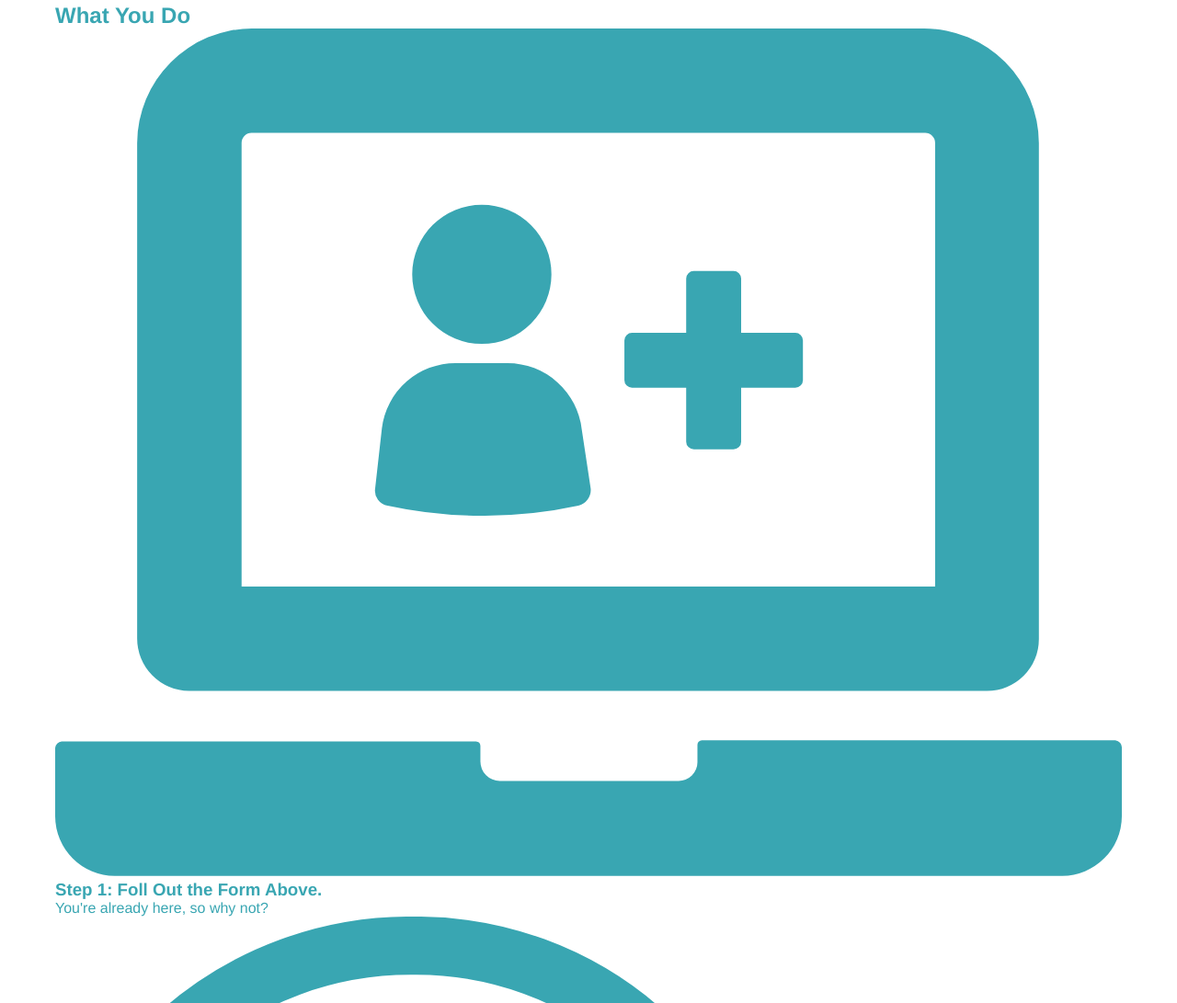
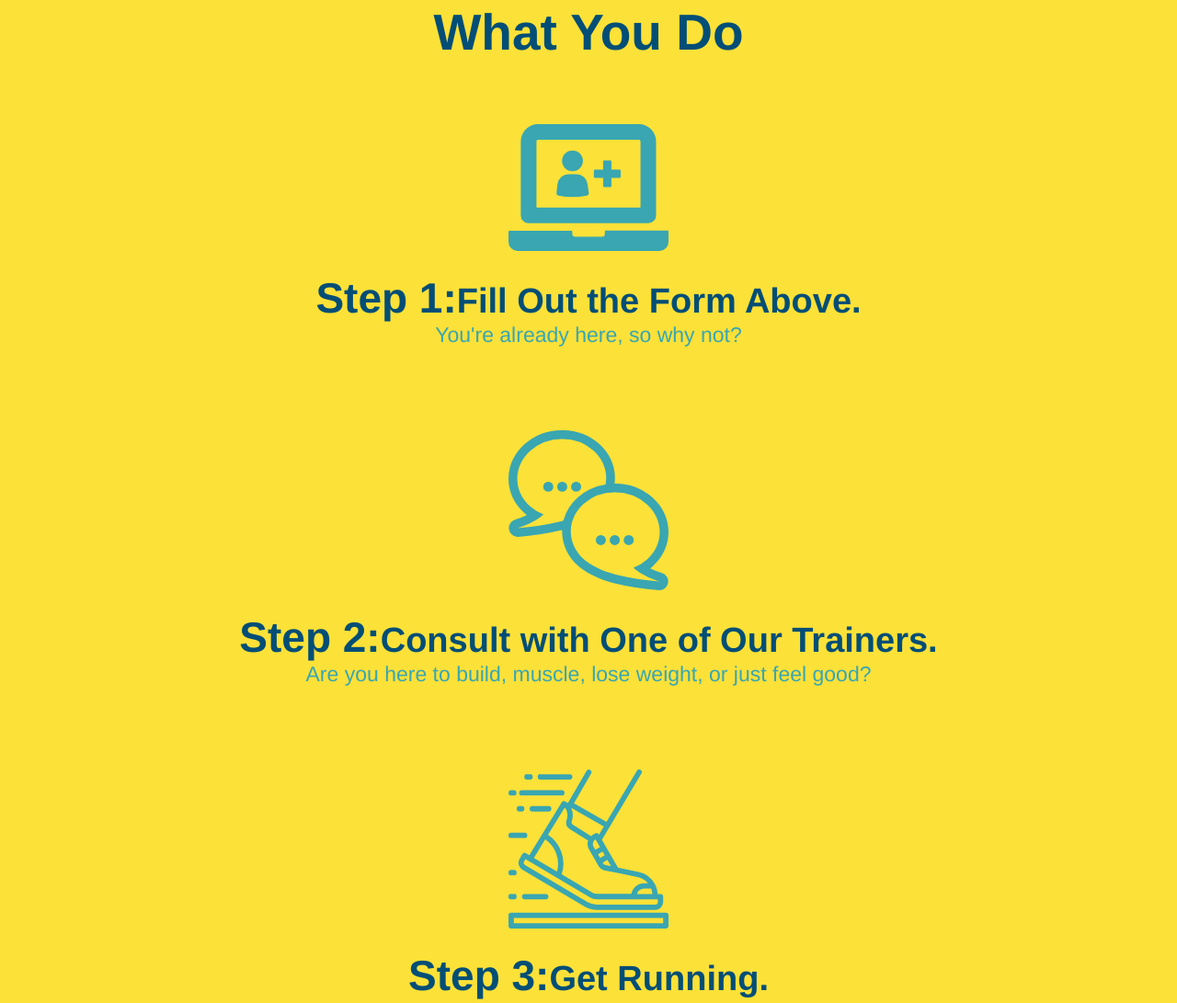
Before and after one commit to savongrasm42/run-buddy, a plain HTML site: page index.html in a window 1280 px wide. Shown: the part 1015-2106 px from the top of the page at 92% size. Drawn offline with Linux system fonts and the light colour scheme.

Commit message:
style what you do section

```diff
--- a/assets/css/style.css
+++ b/assets/css/style.css
@@ -136,15 +136,6 @@
     text-align: center;
 }
 
-.intro h2{
-    font-size: 55px;
-    color: #024e76;
-    margin-bottom: 35px;
-    padding: 0 100px 20px 100px;
-    border-bottom: 3px solid;
-    border-color: #fce138;
-    display: inline-block;
-}
 
 .intro p{
     line-height: 1.7;
@@ -153,3 +144,52 @@
     font-size: 20px;
     margin: 0 auto;
 }
+
+/* what you do section */
+.steps {
+    text-align: center;
+    background: #fce138;
+}
+
+
+
+.section-title{
+    font-size: 55px;
+    color: #024e76;
+    margin-bottom: 35px;
+    padding: 0 100px 20px 100px;
+    display: inline-block;
+    border-bottom: 3px solid;
+}
+
+.primary-border{
+    border-color: #fce138;
+}
+
+.secondary-border{
+    border-color: #39a6b2;
+}
+
+.steps div{
+    margin-bottom: 80px;
+}
+
+.steps img{
+width: 15%;
+margin: 10px 0;
+}
+
+.steps h3 {
+    color:#024e76;
+    font-size: 46px;
+    margin-top: 10px;
+}
+
+.steps p{
+    color: #39a6b2;
+    font-size: 23px;
+}
+
+.steps span {
+    font-size: 38px;
+}
--- a/index.html
+++ b/index.html
@@ -69,32 +69,32 @@
 
 <!-- "what we do" section -->
 <section id="what-we-do" class="intro">
-    <h2>What We Do</h2>
+    <h2 class="section-title primary-border">What We Do</h2>
     <p>
         butcher selfies chambray shabby chic gentrify readymade yr Echo Park XOX
     </p>
 </section>
 
 <!-- "What you do" section -->
-<section id="what-you-do">
-    <h2>What You Do</h2>
+<section id="what-you-do" class ="steps">
+    <h2 class="section-title primary-border">What You Do</h2>
 
     <div>
         <!--Insert img-->
         <img src="./assets/images/step-1.svg" alt="" />
-        <h3>Step 1: Foll Out the Form Above.</h3>
+        <h3>Step 1:<span>Fill Out the Form Above.</span> </h3>
         <p>You're already here, so why not?</p>
     </div>
 
     <div>
         <img src="./assets/images/step-2.svg" alt=""/>
-        <h3>Step 2: Consult with One of Our Trainers.</h3>
+        <h3>Step 2:<span>Consult with One of Our Trainers.</span></h3>
         <p>Are you here to build, muscle, lose weight, or just feel good?</p>
     </div>
 
     <div>
         <img src= "./assets/images/step-3.svg" alt=""/>
-        <h3>Step 3: Get Running.</h3>
+        <h3>Step 3:<span>Get Running.</span></h3>
         <p>Hit the ground running (literally) once your trainer lays out your plan.</p>
     </div>
 
```
